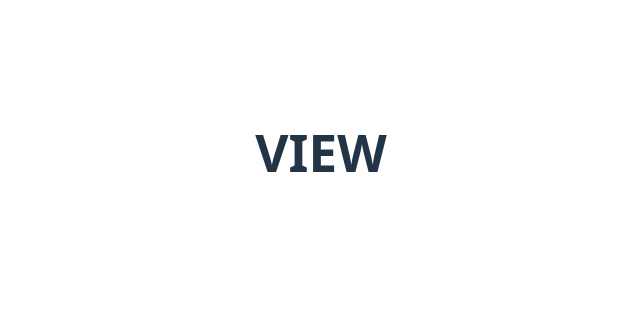
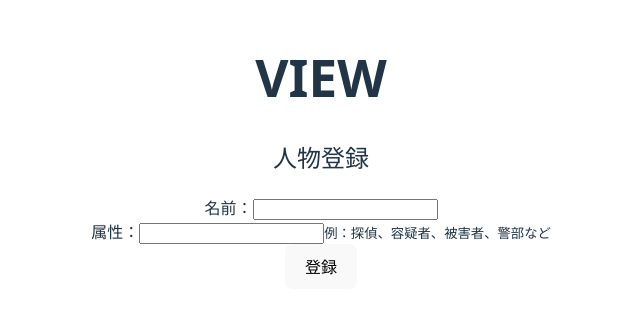
Before and after one commit to arataka1313/CodeArchipelago, a React (Vite) app in the folder frontend/: page /view in a window 1280 px wide. Shown: the part 248-560 px from the top of the page, without its empty margins (319-959 px from the left). Built offline with nearby package versions, Linux system fonts and the light colour scheme.

Commit message:
feat: 人物登録フォームの作成

```diff
--- /dev/null
+++ b/frontend/src/components/CharacterRegistrationForm.tsx
@@ -0,0 +1,44 @@
+import React, {useState} from 'react'
+
+const CharacterRegistrationForm = () => {
+  const [name, setName] = useState('');
+  const [attribute, setAttribute] = useState('');
+
+    const handleSubmit = (e: React.FormEvent<HTMLFormElement>) => {
+        e.preventDefault();
+        if (!name || !attribute) {
+        alert('名前と属性を入力してください。');
+        return;
+        }
+        setName('');
+        setAttribute('');
+    };
+
+  return (
+    <div>
+        <h2>人物登録</h2>
+        <form onSubmit={handleSubmit}>
+            <div>
+                <label htmlFor='characterName' >
+                    名前：
+                </label>
+                <input type='text' id='characterName' value={name} onChange={(e) => setName(e.target.value)}/>
+
+            </div>
+            <div>
+                <label htmlFor="">
+                    属性：
+                </label>
+                <input type="text" id='characterAttribute' value={attribute} onChange={(e) => setAttribute(e.target.value)}/>
+                <small>例：探偵、容疑者、被害者、警部など</small>
+            </div>
+            <button
+          type="submit">
+          登録
+        </button>
+        </form>
+    </div>
+  )
+}
+
+export default CharacterRegistrationForm
--- a/frontend/src/pages/view/View.tsx
+++ b/frontend/src/pages/view/View.tsx
@@ -1,7 +1,10 @@
+import CharacterRegistrationForm from "../../components/CharacterRegistrationForm"
+
 export const View = () => {
     return (
         <div>
             <h1>VIEW</h1>
+            <CharacterRegistrationForm />
         </div>
     )
 }
```
Also changed, not shown: 1 other file (tests, documents, lock files or other folders).
